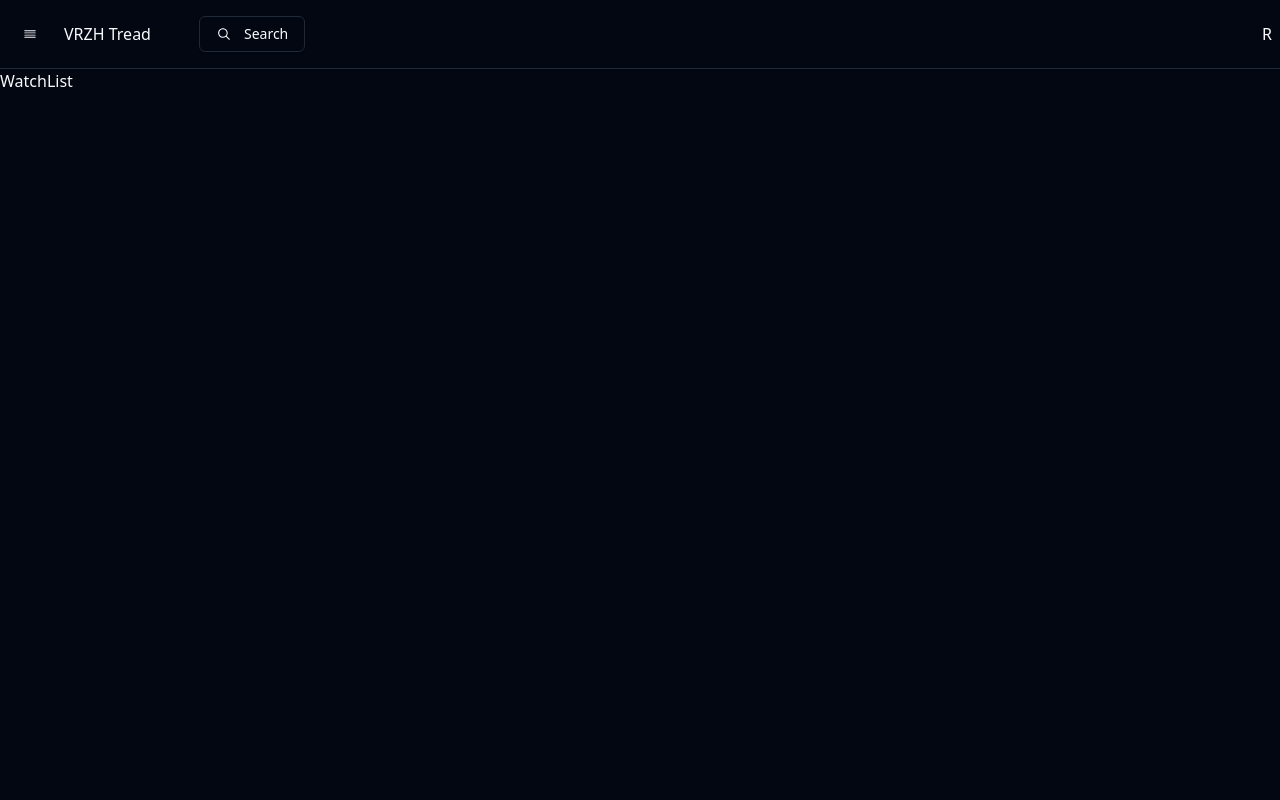
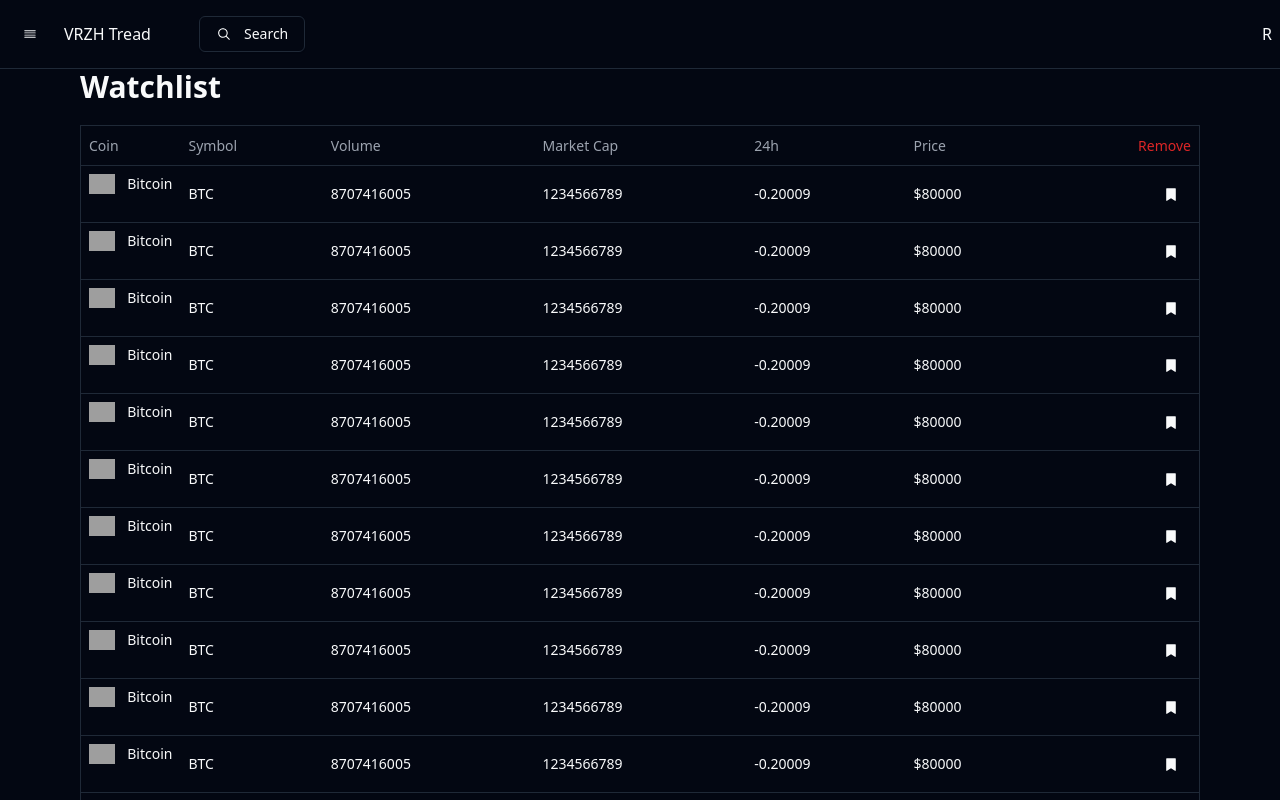
Before and after one commit to VitaliRzheutski/traiding-platform-frontend, a React (Vite) app: page /watchList in a window 1280 px wide. Shown: the top 800 px of the page. Built offline with nearby package versions, Linux system fonts and the light colour scheme; grey boxes are pictures that could not be loaded.

Commit message:
Implemented watchlist component

```diff
--- a/src/page/Watchlist/WatchList.jsx
+++ b/src/page/Watchlist/WatchList.jsx
@@ -1,7 +1,67 @@
 import React from 'react'
+import {
+    Table,
+    TableBody,
+    TableCell,
+    TableHead,
+    TableHeader,
+    TableRow
+} from "@/components/ui/table"
+import { Avatar, AvatarImage } from '@radix-ui/react-avatar';
+import { Button } from '@/components/ui/button';
+import { BookmarkFilledIcon } from '@radix-ui/react-icons';
 
 export const WatchList = () => {
+    const handleRemoveFromWatchlist = (value) => {
+        console.log("value:", value)
+    }
     return (
-        <div>WatchList</div>
+        <div className="px-5 lg:px-20">
+            <h1 className="font-bold text-3xl pb-5">Watchlist</h1>
+            <Table className="border">
+                <TableHeader className="py-3" >
+                    <TableRow>
+                        <TableHead className="w-[100px]">Coin</TableHead>
+                        <TableHead>Symbol</TableHead>
+                        <TableHead>Volume</TableHead>
+                        <TableHead>Market Cap</TableHead>
+                        <TableHead>24h</TableHead>
+                        <TableHead>Price</TableHead>
+
+                        <TableHead className="text-right text-red-600">Remove</TableHead>
+                    </TableRow>
+                </TableHeader>
+                <TableBody>
+                    {[1, 1, 1, 1, 1, 1, 1, 1, 1, 1, 1, 1, 1, 1, 1, 1].map((item, index) =>
+                        <TableRow key={index}>
+                            <TableCell className="font-medium flex items-center gap-3">
+                                <Avatar className='-z-50'>
+                                    <AvatarImage src='https://upload.wikimedia.org/wikipedia/commons/thumb/4/46/Bitcoin.svg/800px-Bitcoin.svg.png' />
+                                </Avatar>
+                                <span>Bitcoin</span>
+                            </TableCell>
+                            <TableCell>BTC</TableCell>
+                            <TableCell>8707416005</TableCell>
+                            <TableCell>1234566789</TableCell>
+                            <TableCell>-0.20009</TableCell>
+                            <TableCell className="">$80000</TableCell>
+                            <TableCell className="text-right">
+                                <Button
+                                    variant="ghost"
+                                    size="icon"
+                                    className="h-10 w-10"
+                                    onClick={() => handleRemoveFromWatchlist(item.id)}
+                                >
+                                    <BookmarkFilledIcon className='w-6 h-6' />
+                                </Button>
+
+                            </TableCell>
+                        </TableRow>
+                    )}
+
+                </TableBody>
+            </Table>
+
+        </div>
     )
 }
```
